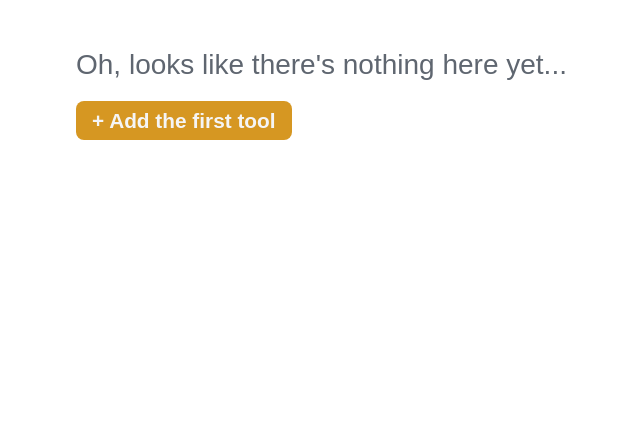
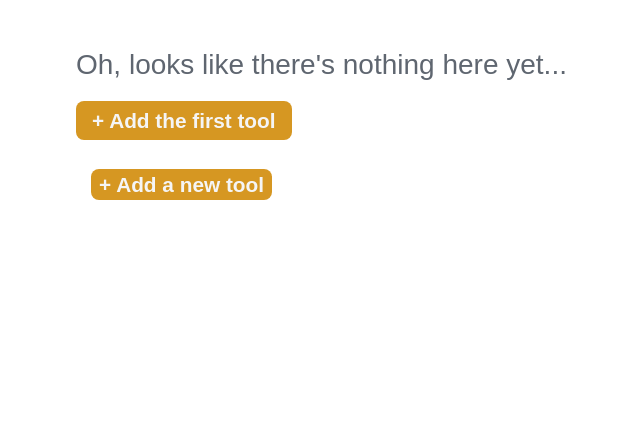
Before and after one commit to renatabiniek/moodbox, a Django app: page /toolkit/ in a window 1280 px wide. Shown: the part 79-519 px from the top of the page, without its empty margins (9-649 px from the left). Run offline with Django 3.2, Linux system fonts and the light colour scheme; data comes from the database, SQL or seed files in the repository; parts of the project's set-up code (start-up, migrations or seed data) failed here and were passed over; some libraries are stand-ins or nearby versions.

Commit message:
Add a new tool button to tools page

```diff
--- a/templates/tools.html
+++ b/templates/tools.html
@@ -48,6 +48,14 @@
         </div>
     </div>
 
+    <div class="container">
+        <div class="row mt-3">
+            <div class="col-12 mt-3">
+                <a href="{% url 'addtool' %}" class="btn-card btn-create px-2 py-1" role="button">+ Add a new tool</a>
+            </div>
+        </div>
+    </div>
+
     <!--Pagination added by Django once 6 items displayed on page-->
     {% if is_paginated %}
     <nav class="mt-3" aria-label="Page navigation">
```
